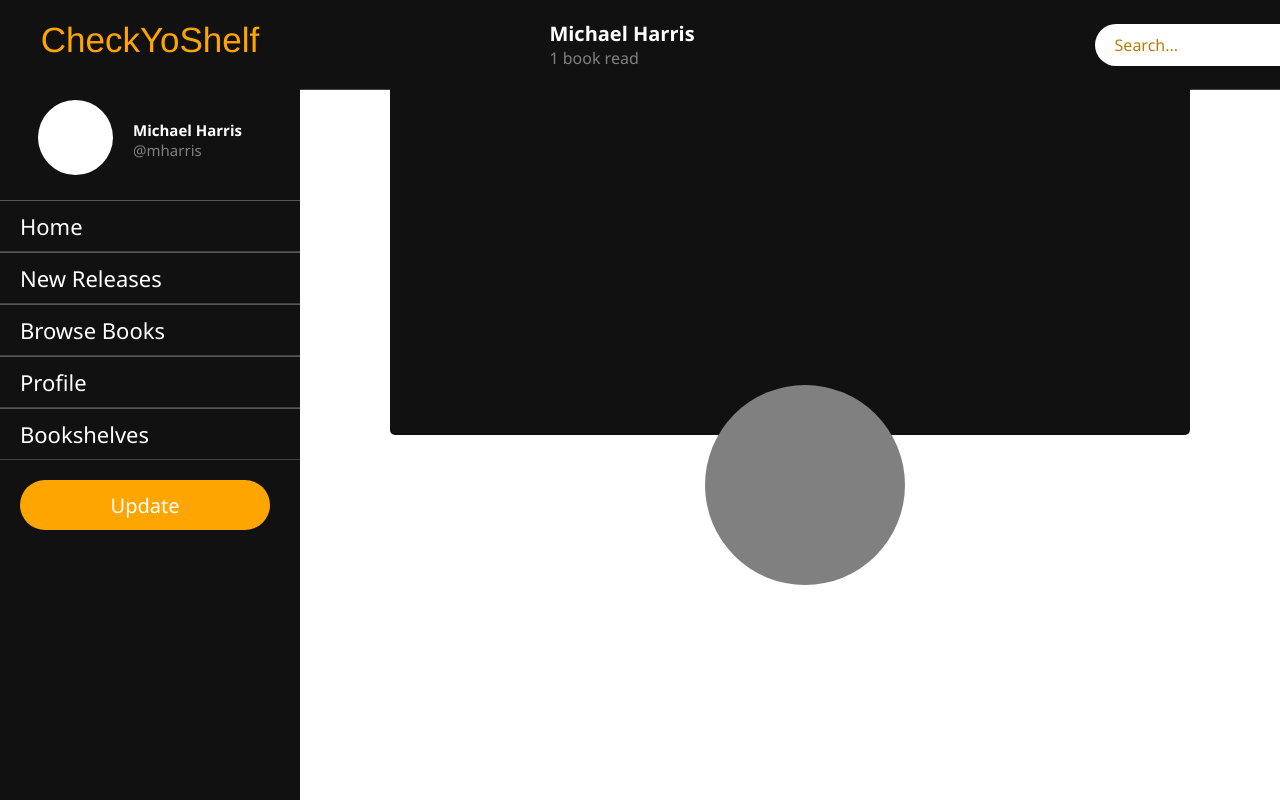
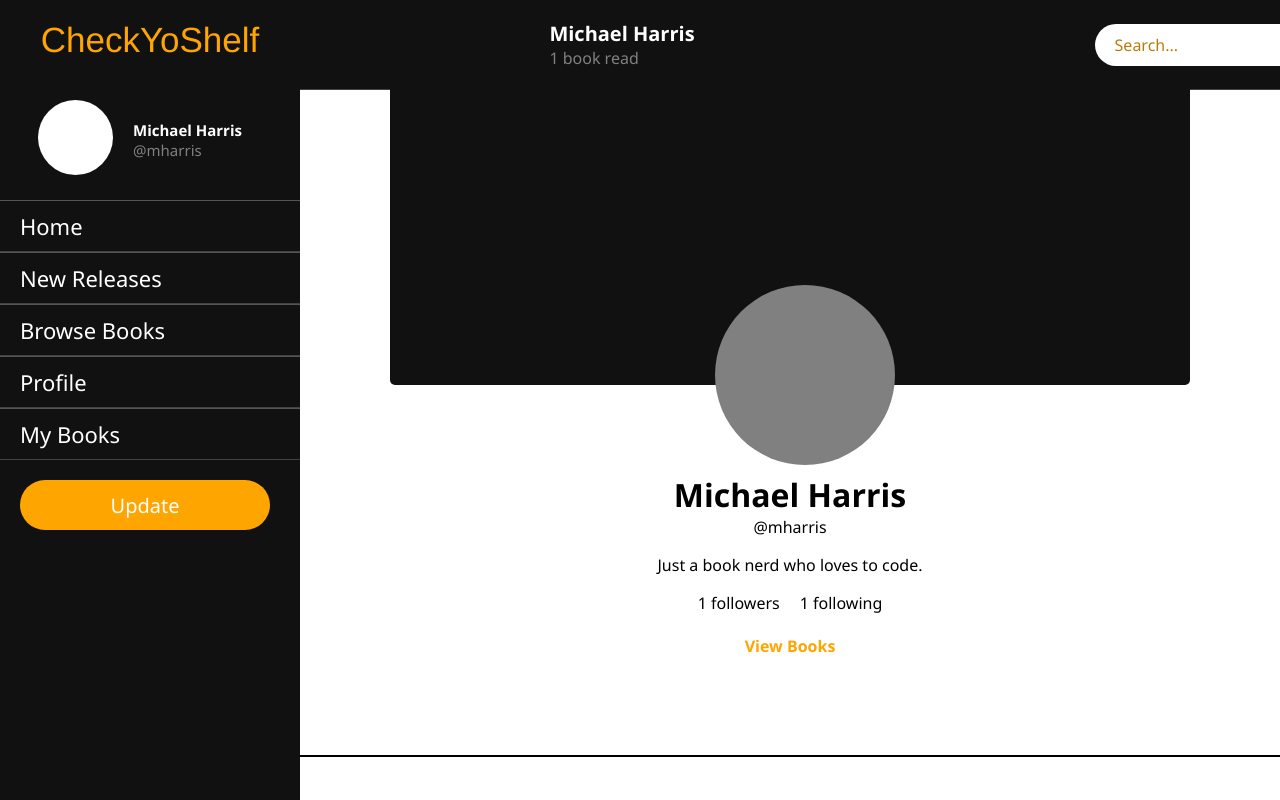
Before and after one commit to mdb-00/checkyoshelf-django-project, a Django app: page /mharris/ in a window 1280 px wide. Run offline with Django 5.2, Linux system fonts and the light colour scheme; data comes from the database, SQL or seed files in the repository; both versions use the stored data as it was after the commit.

Commit message:
implemented bookshelf view

```diff
--- a/app/models.py
+++ b/app/models.py
@@ -32,6 +32,7 @@ class Book(models.Model):
         ("Mystery", "Mystery"),
     )
     author = models.ForeignKey(Author, on_delete=models.CASCADE)
+    profile = models.ManyToManyField(Profile, blank=True)
     title = models.CharField(max_length=200)
     genre = models.CharField(max_length=200, choices=GENRES)
     synopsis = models.TextField()
--- a/app/static/styles.css
+++ b/app/static/styles.css
@@ -112,7 +112,7 @@
 .wrapper .main-content .top-nav {
    display: flex;
    justify-content: center;
-   margin-top: 5px;
+   margin-top: 20px;
 }
 
 .wrapper .main-content .top-nav .search-bar {
@@ -182,6 +182,7 @@
 
 .wrapper .main-content .profile-card {
     padding: 85px 60px;
+    border-bottom: 2px solid black;
 }
 
 .wrapper .main-content .profile-card .photos {
@@ -192,7 +193,7 @@
 
 .wrapper .main-content .profile-card .photos .cover-photo {
     position: relative;
-    height: 350px;
+    height: 300px;
     width: 800px;
     background-color: #111;
     border-radius: 5px;
@@ -200,10 +201,56 @@
 
 .wrapper .main-content .profile-card .photos .profile-photo {
     position: absolute;
-    height: 200px;
-    width: 200px;
+    height: 180px;
+    width: 180px;
     background-color: gray;
     border-radius: 100px;
-    margin-top: 300px;
+    margin-top: 200px;
     margin-left: 30px;
 }
+
+.wrapper .main-content .profile-card .details-container {
+    margin-top: 80px;
+    text-align: center;
+    display: flex;
+    justify-content: center;
+}
+
+.wrapper .main-content .profile-card .details-container ul li {
+    padding: 8px;
+}
+
+.wrapper .main-content .profile-card .details-container .followers {
+    display: flex;
+    justify-content: center;
+    align-items: center;
+    gap: 20px;
+}
+
+.wrapper .main-content .profile-card .details-container .profile-books-btn {
+    border-radius: 35px;
+    padding: 5px 2px;
+    transition: .3s;
+}
+
+.wrapper .main-content .profile-card .details-container .profile-books-btn:hover {
+    background-color: rgb(237, 234, 234);
+    cursor: pointer;
+}
+
+.wrapper .main-content .profile-card .details-container a {
+    color: orange;
+    font-weight: bold;
+}
+
+.wrapper .main-content .bookshelf-nav {
+    height: 100%;
+    width: 200px;
+    position: fixed;
+    background-color: orange;
+}
+
+.wrapper .main-content .book-list {
+    width: 100%;
+    margin-left: 200px;
+}
--- a/app/templates/base.html
+++ b/app/templates/base.html
@@ -28,7 +28,7 @@
           <li><a href="#new-releases">New Releases</a></li>
           <li><a href="#browse-books">Browse Books</a></li>
           <li><a href="{% url "profile" "mharris" %}">Profile</a></li>
-          <li><a href="#my-bookshelves">Bookshelves</a></li>
+          <li><a href="{% url "bookshelves" "mharris" %}">My Books</a></li>
         </ul>
         <div class="btn-container">
           <div class="btn">
--- a/app/templates/profile.html
+++ b/app/templates/profile.html
@@ -19,5 +19,31 @@
     <span class="cover-photo"></span>
     <span class="profile-photo"></span>
   </div>
+  <div class="details-container">
+    <ul>
+      <li>
+        <div class="user-details">
+          <h1 class="name">{{ profile.name }}</h1>
+          <p class="username">@{{ profile.user }}</p>
+        </div>
+      </li>
+      <li>
+        <div class="bio">
+          <p>{{ profile.bio }}</p>
+        </div>
+      </li>
+      <li>
+        <div class="followers">
+          <p>{{ follower_count }} followers</p>
+          <p>{{ following_count }} following</p>
+        </div>
+      </li>
+      <li>
+        <div class="profile-books-btn">
+          <a href="{% url "bookshelves" profile.user %}">View Books</a>
+        </div>
+      </li>
+    </ul>
+  </div>
 </div>
 {% endblock content %}
--- a/app/views.py
+++ b/app/views.py
@@ -23,6 +23,14 @@ def profile_view(request, username):
     read_books = bookshelf.books.all()
     books_read = read_books.count()
 
+    follower_count = 0
+    following_count = 0
+
+    for follower in profile.followers:
+        follower_count += 1
+    for follower in profile.following:
+        following_count += 1
+
     if books_read == 1:
         result = f"{books_read} book read"
     else:
@@ -30,4 +38,55 @@ def profile_view(request, username):
 
     context["profile"] = profile
     context["result"] = result
+    context["follower_count"] = follower_count
+    context["following_count"] = following_count
     return render(request, "profile.html", context)
+
+
+def bookshelf_view(request, username):
+    context = {}
+
+    try:
+        user = User.objects.get(username=username)
+        profile = Profile.objects.get(user=user)
+    except:
+        user = None
+        profile = None
+    bookshelves = Bookshelf.objects.filter(profile=profile)
+    bookshelves_count = {}
+
+    for shelf in bookshelves:
+        shelf_books = shelf.books.all()
+        bookshelves_count[shelf] = shelf_books.count()
+
+    # bookshelves_count = {
+    #     key: value for key, value in sorted(unsorted_bookshelves.items())
+    # }
+
+    # bookshelves_count = {
+    #     k: v for k, v in sorted(unsorted_bookshelves.items(), key=lambda item: item[0])
+    # }
+
+    bookshelf_all = Bookshelf.objects.get(name="All")
+    all_books = bookshelf_all.books.all()
+    context["profile"] = profile
+    context["bookshelves_count"] = bookshelves_count
+    context["all_books"] = all_books
+    return render(request, "my_books.html", context)
+
+
+def books_view(request, username, shelf):
+    context = {}
+
+    try:
+        user = User.objects.get(username=username)
+        profile = Profile.objects.get(user=user)
+    except:
+        user = None
+        profile = None
+
+    bookshelf = Bookshelf.objects.get(name=shelf)
+    books = bookshelf.books.all()
+    context["profile"] = profile
+    context["books"] = books
+    return render(request, "books.html", context)
--- a/config/urls.py
+++ b/config/urls.py
@@ -23,4 +23,6 @@ urlpatterns = [
     path("admin/", admin.site.urls),
     path("", home_view, name="home"),
     path("<str:username>/", profile_view, name="profile"),
+    path("<str:username>/bookshelves", bookshelf_view, name="bookshelves"),
+    path("<str:username>/<str:shelf>/books", books_view, name="books"),
 ]
```
Also changed, not shown: app/templates/books.html (added, +9 -0 lines), app/templates/my_books.html (added, +13 -0 lines), app/migrations/0014_book_profile.py (added), app/migrations/0015_alter_book_profile.py (added), db.sqlite3.
